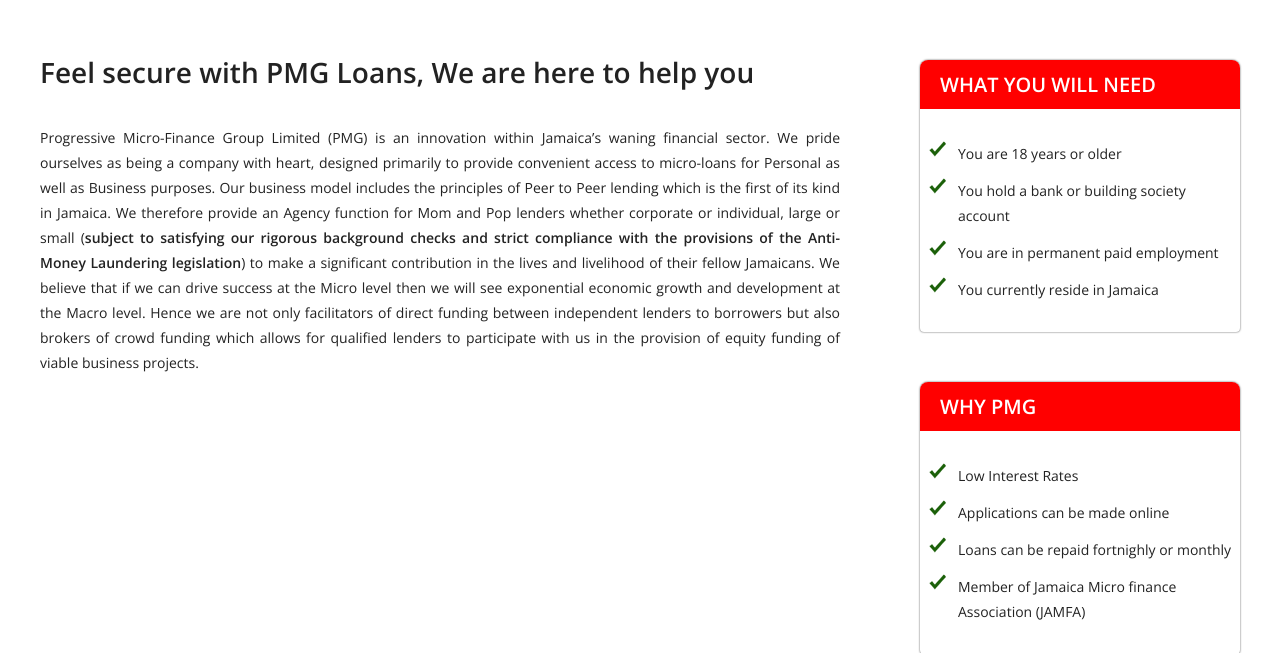
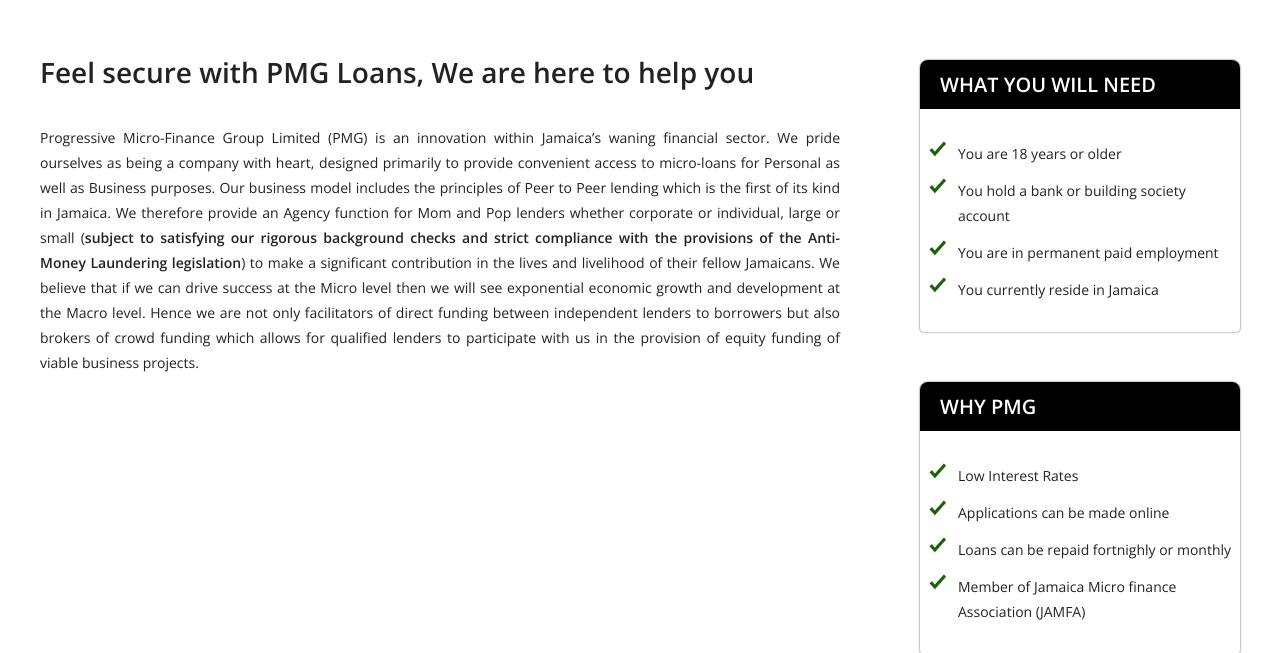
Before and after one commit to necrodevz/pmgja, a PHP site: page /about.php in a window 1280 px wide. Shown: the part 194-847 px from the top of the page. Run offline with PHP 8.4, Linux system fonts and the light colour scheme.

Commit message:
v1.5- modified index page to include slider. tweaked colors just a bit.

```diff
--- a/main.css
+++ b/main.css
@@ -409,7 +409,7 @@
 	-moz-box-shadow: 0 0 2px rgba(0,0,0,.75); box-shadow: 0 0 2px rgba(0,0,0,.75);
 }
 .side h3 {
-	background:red; color:white; padding:12px 20px; margin:0; -webkit-border-radius: 8px 8px 0 0; border-radius: 8px 8px 0 0; font-size:20px; text-transform:uppercase;
+	background:black; color:white; padding:12px 20px; margin:0; -webkit-border-radius: 8px 8px 0 0; border-radius: 8px 8px 0 0; font-size:20px; text-transform:uppercase;
 }
 .side ul {
 	padding:20px 0 30px 0;
```
